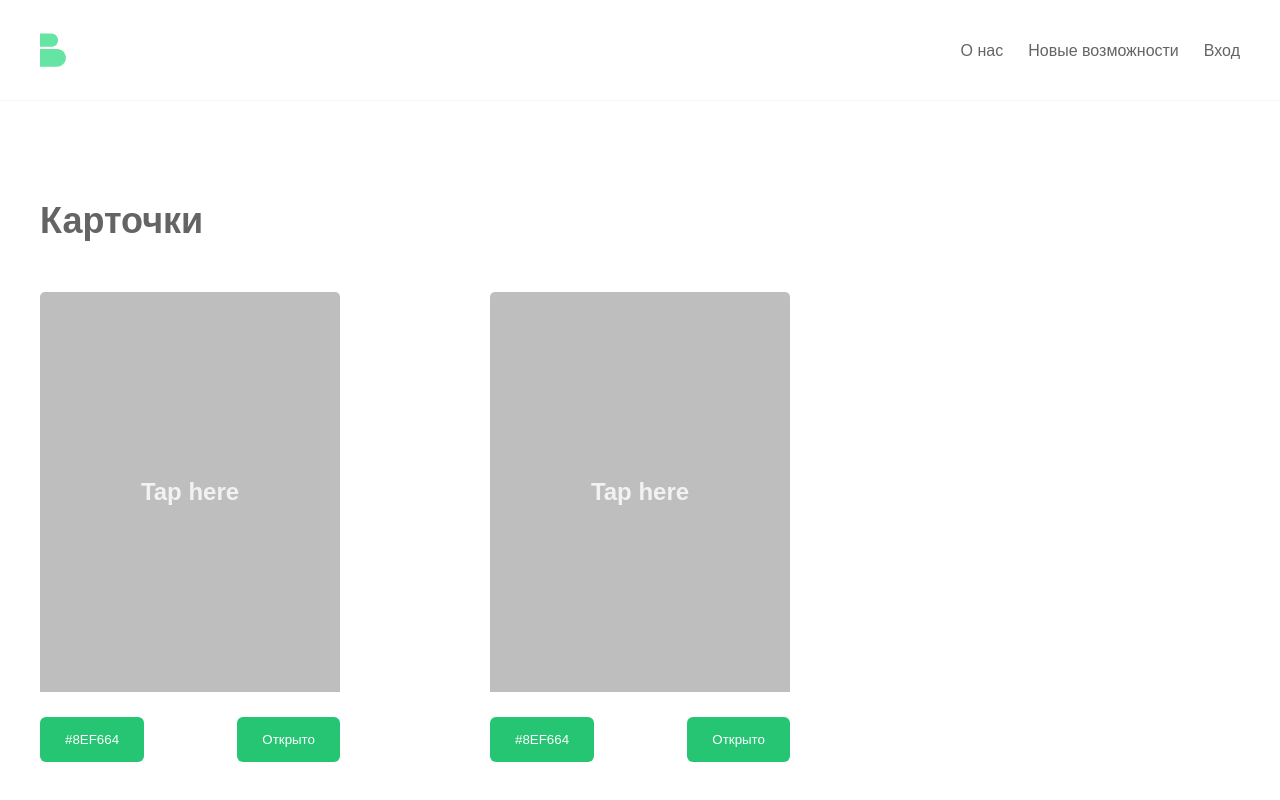
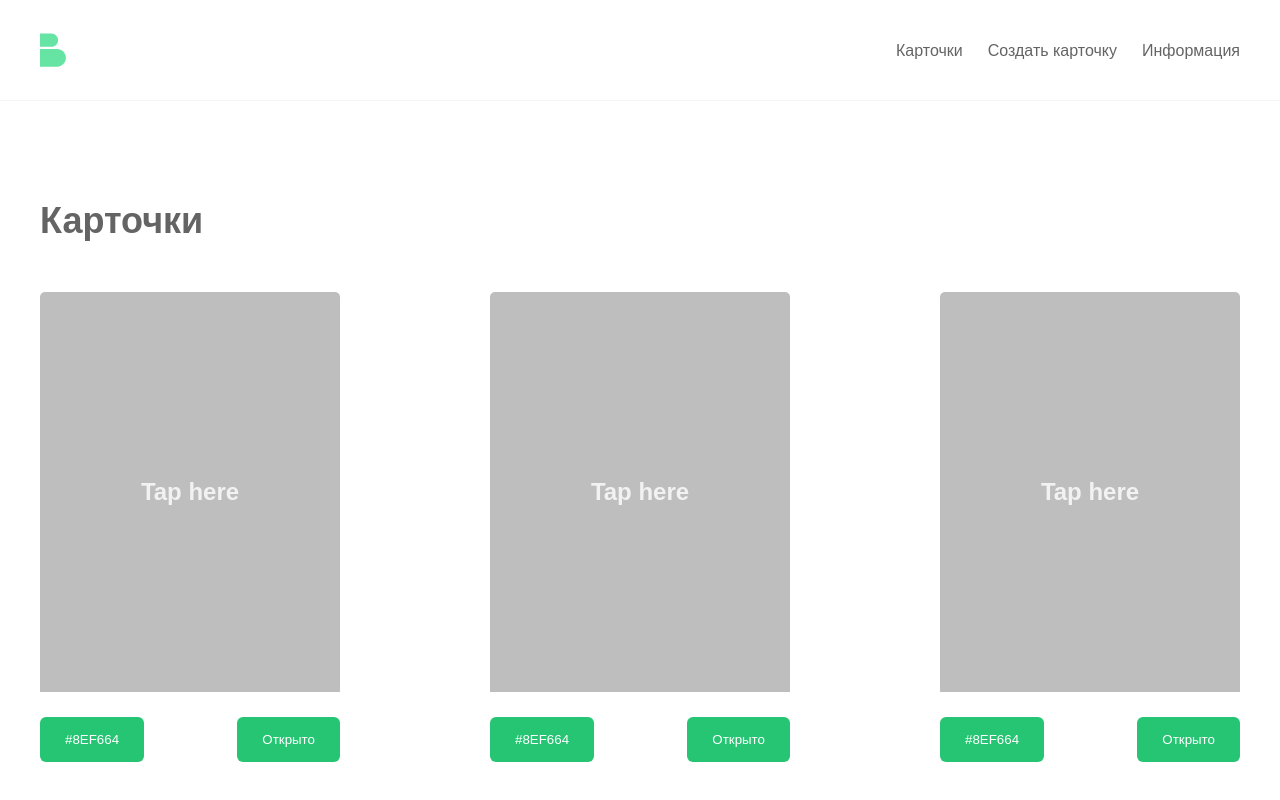
Before and after one commit to lojaaaaa/color_generator, a React (Create React App) app: page / in a window 1280 px wide. Shown: the top 800 px of the page. Built offline with nearby package versions, Linux system fonts and the light colour scheme.

Commit message:
rename header

```diff
--- a/src/components/Card/Card.module.scss
+++ b/src/components/Card/Card.module.scss
@@ -9,6 +9,7 @@
   padding-bottom: 15px;
   &:hover{
     transform: scale(1.05);
+
   }
   .body{
 
--- a/src/components/Header/Header.jsx
+++ b/src/components/Header/Header.jsx
@@ -8,13 +8,13 @@ function Header() {
         <nav className="nav">
           <ul className="nav__menu">
             <li className="nav__menu-item">
-              <a href="#" className="nav__menu-link">О нас</a>
+              <a href="#" className="nav__menu-link">Карточки</a>
             </li>
             <li className="nav__menu-item">
-              <a href="#" className="nav__menu-link">Новые возможности</a>
+              <a href="#" className="nav__menu-link">Создать карточку</a>
             </li>
             <li className="nav__menu-item">
-              <a href="#" className="nav__menu-link">Вход</a>
+              <a href="#" className="nav__menu-link">Информация</a>
             </li>
           </ul>
         </nav>
--- a/src/components/Main/Main.jsx
+++ b/src/components/Main/Main.jsx
@@ -9,6 +9,8 @@ function Main({generateRandomColor}) {
         <div className="cards">
           <Card generateRandomColor={generateRandomColor}/>
           <Card generateRandomColor={generateRandomColor}/>
+          <Card generateRandomColor={generateRandomColor}/>
+          <Card generateRandomColor={generateRandomColor}/>
         </div>
 
       </div>
```
